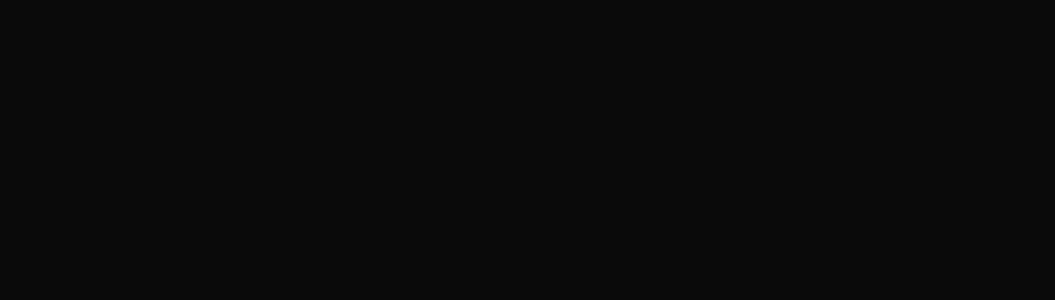
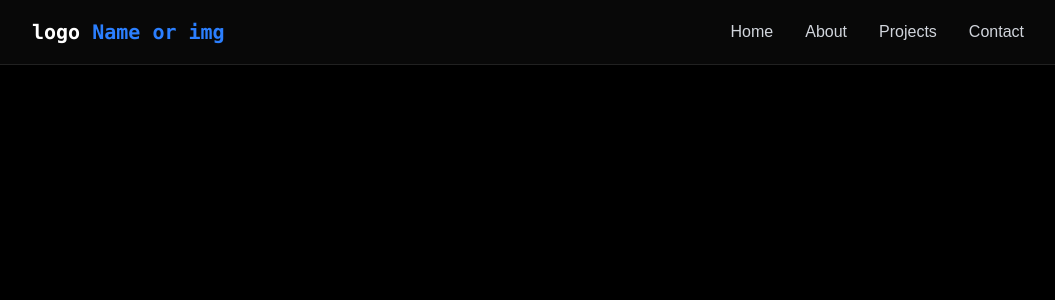
Before and after one commit to ShahbazNadeem/Shahbaz-Portfolio, a React (Vite) app: page / in a window 1280 px wide. Shown: the top 300 px of the page, without its empty margins (112-1167 px from the left). Built offline with nearby package versions, Linux system fonts and the light colour scheme.

Commit message:
adding responsive navbars

```diff
--- a/src/App.jsx
+++ b/src/App.jsx
@@ -1,14 +1,23 @@
 import { useState } from 'react';
 import './App.css'
 import { LoadingScreen } from './components/LoadingScreen'
+import Navbar from './components/Navbar';
+import MobileMenu from './components/MobileMenu';
 
 function App() {
 
   const [isLoaded, setIsLoaded] = useState(false);
+  const [menuOpen, setMenuOpen] = useState(false);
 
   return (
     <>
       {!isLoaded && <LoadingScreen onComplete={() => setIsLoaded(true)} />}
+
+      <div className={`min-h-screen transition-opacity duration-700 ${isLoaded ? "opacity-100" : "opacity-0"} bg-black text-gray-100`}>
+        <Navbar menuOpen={menuOpen} setMenuOpen={setMenuOpen} />
+        <MobileMenu menuOpen={menuOpen} setMenuOpen={setMenuOpen} />
+      </div>
+
     </>
   )
 }
--- a/src/components/LoadingScreen.jsx
+++ b/src/components/LoadingScreen.jsx
@@ -19,7 +19,7 @@
                     onComplete();
                 }, 1000);
             }
-        }, 100);
+        }, 110);
 
         return () => clearInterval(interval);
     }, [onComplete]);
--- /dev/null
+++ b/src/components/MobileMenu.jsx
@@ -0,0 +1,29 @@
+import React from 'react'
+
+const MobileMenu = ({ menuOpen, setMenuOpen }) => {
+    return (
+        <div className={`fixed top-0 left-0 w-full bg-[#0A0A0ACC] z-40 flex flex-col items-center justify-center transition-all duration-300 ease-in-out
+        ${menuOpen ? "h-screen opacity-100 pointer-events-auto" : "h-0 opacity-0 pointer-events-none"}`}>
+            <button className="absolute top-4 right-7 text-white text-3xl focus:outline-none cursor-pointer"
+                aria-label='Close Menu' onClick={() => setMenuOpen(false)}>
+                &times;
+            </button>
+
+            <a href="#home" className={`text-2xl font-semibold text-white my-4 transform transition-transform duration-300 ${menuOpen ? "opacity-100 translate-y-0" : "opacity-0 translate-y-5"}`}
+                onClick={() => setMenuOpen(false)}>
+                Home
+            </a>
+            <a href="#about" className={`text-2xl font-semibold text-white my-4 transform transition-transform duration-300 ${menuOpen ? "opacity-100 translate-y-0" : "opacity-0 translate-y-5"}`} onClick={() => setMenuOpen(false)}>
+                About
+            </a>
+            <a href="#project" className={`text-2xl font-semibold text-white my-4 transform transition-transform duration-300 ${menuOpen ? "opacity-100 translate-y-0" : "opacity-0 translate-y-5"}`} onClick={() => setMenuOpen(false)}>
+                Projects
+            </a>
+            <a href="#contact" className={`text-2xl font-semibold text-white my-4 transform transition-transform duration-300 ${menuOpen ? "opacity-100 translate-y-0" : "opacity-0 translate-y-5"}`} onClick={() => setMenuOpen(false)}>
+                Contact
+            </a>
+        </div>
+    )
+}
+
+export default MobileMenu
--- /dev/null
+++ b/src/components/Navbar.jsx
@@ -0,0 +1,34 @@
+import React, { useEffect } from 'react'
+
+const Navbar = ({ menuOpen, setMenuOpen }) => {
+
+    useEffect(() => {
+        document.body.style.overflow = menuOpen ? "hidden" : ""
+    }, [menuOpen])
+
+    return (
+        <nav className='fixed top-0 w-full z-40 bg-[#0A0A0ACC] backdrop-blur-lg border-b border-white/10 shadow-lg'>
+            <div className="max-w-5xl mx-auto px-4">
+                <div className="flex justify-between items-center h-16">
+                    <a href="#home" className='font-mono text-xl font-bold text-white'>
+                        logo<span className='text-blue-500'> Name or img</span>
+                    </a>
+
+                    {!menuOpen &&
+                        <div className={`w-7 h-5 cursor-pointer relative z-40 md:hidden`}
+                            onClick={() => setMenuOpen((prev) => !prev)}>&#9776;</div>
+                    }
+
+                    <div className="hidden md:flex items-center space-x-8">
+                        <a href="#home" className='text-gray-300 hove:text-white transition-colors'>Home</a>
+                        <a href="#about" className='text-gray-300 hove:text-white transition-colors'>About</a>
+                        <a href="#project" className='text-gray-300 hove:text-white transition-colors'>Projects</a>
+                        <a href="#contact" className='text-gray-300 hove:text-white transition-colors'>Contact</a>
+                    </div>
+                </div>
+            </div>
+        </nav>
+    )
+}
+
+export default Navbar
--- a/src/index.css
+++ b/src/index.css
@@ -10,6 +10,22 @@
 }
 
 @layer utilities {
+  @keyframes blink {
+
+    0%,
+    100% {
+      opacity: 1;
+    }
+
+    50% {
+      opacity: 0;
+    }
+  }
+
+  .animate-blink {
+    animation: blink 0.8s step-end infinite;
+  }
+
   @keyframes loading {
     0% {
       transform: translateX(-100%);
@@ -20,7 +36,7 @@
     }
   }
 
-  .animate-loading-bar{
+  .animate-loading-bar {
     animation: loading 0.8s ease infinite;
   }
 }
```
Also changed, not shown: 1 other file (tests, documents, lock files or other folders).
